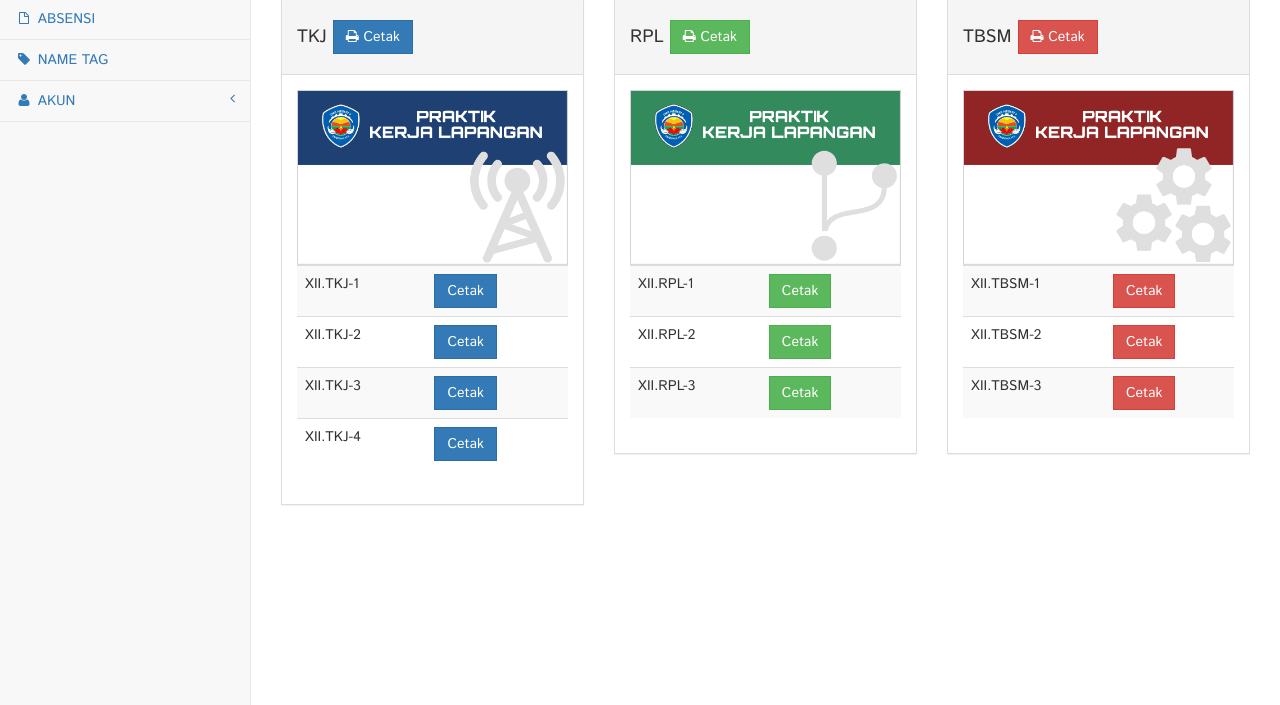
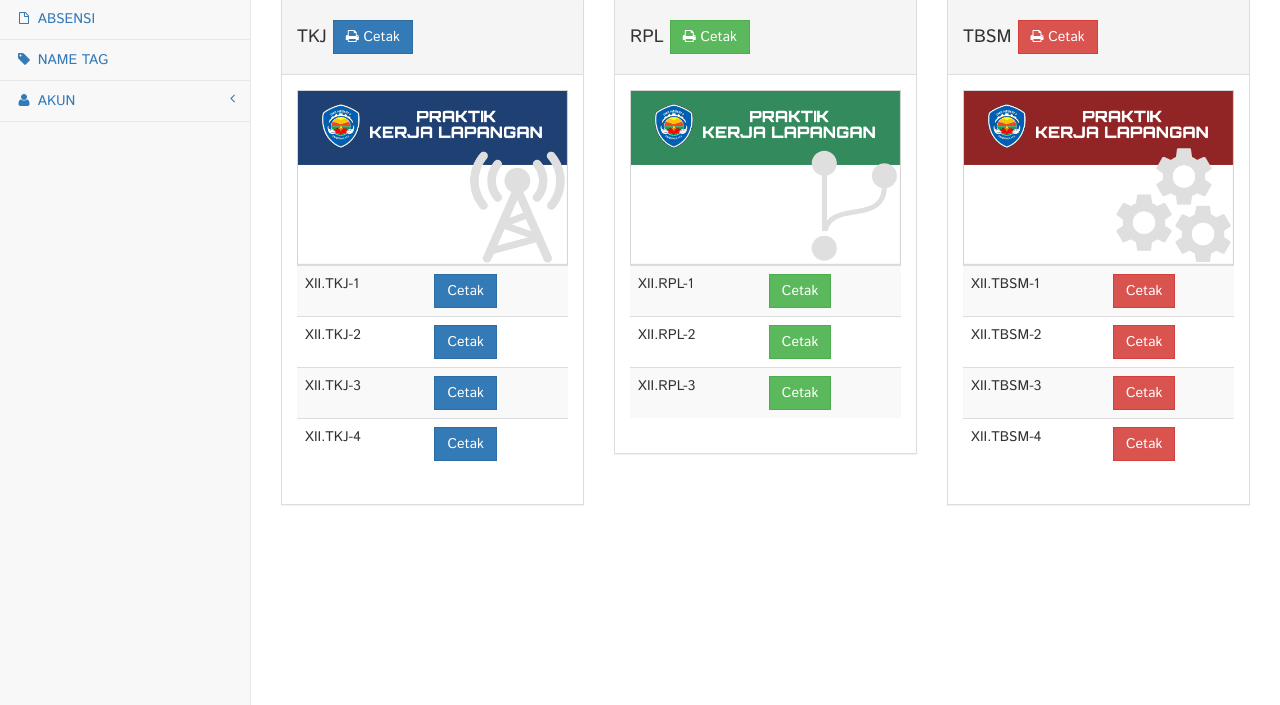
Before and after one commit to HilmiZul/epkl, a Django app: template tag/templates/name-tag.html in a window 1280 px wide. Shown: the part 175-880 px from the top of the page. Run offline with Django 3.2, Linux system fonts and the light colour scheme; the template is opened without the code that fills it, so the values that code supplies are empty; some libraries are stand-ins or nearby versions.

Commit message:
update template

```diff
--- a/tag/templates/name-tag.html
+++ b/tag/templates/name-tag.html
@@ -77,6 +77,10 @@
             <td>XII.TBSM-3</td>
             <td><a href="/name-tag/tbsm-3/" class="btn btn-danger">Cetak</a></td>
           </tr>
+          <tr>
+            <td>XII.TBSM-4</td>
+            <td><a href="/name-tag/tbsm-4/" class="btn btn-danger">Cetak</a></td>
+          </tr>
         </table>
       </div>
     </div>
```
